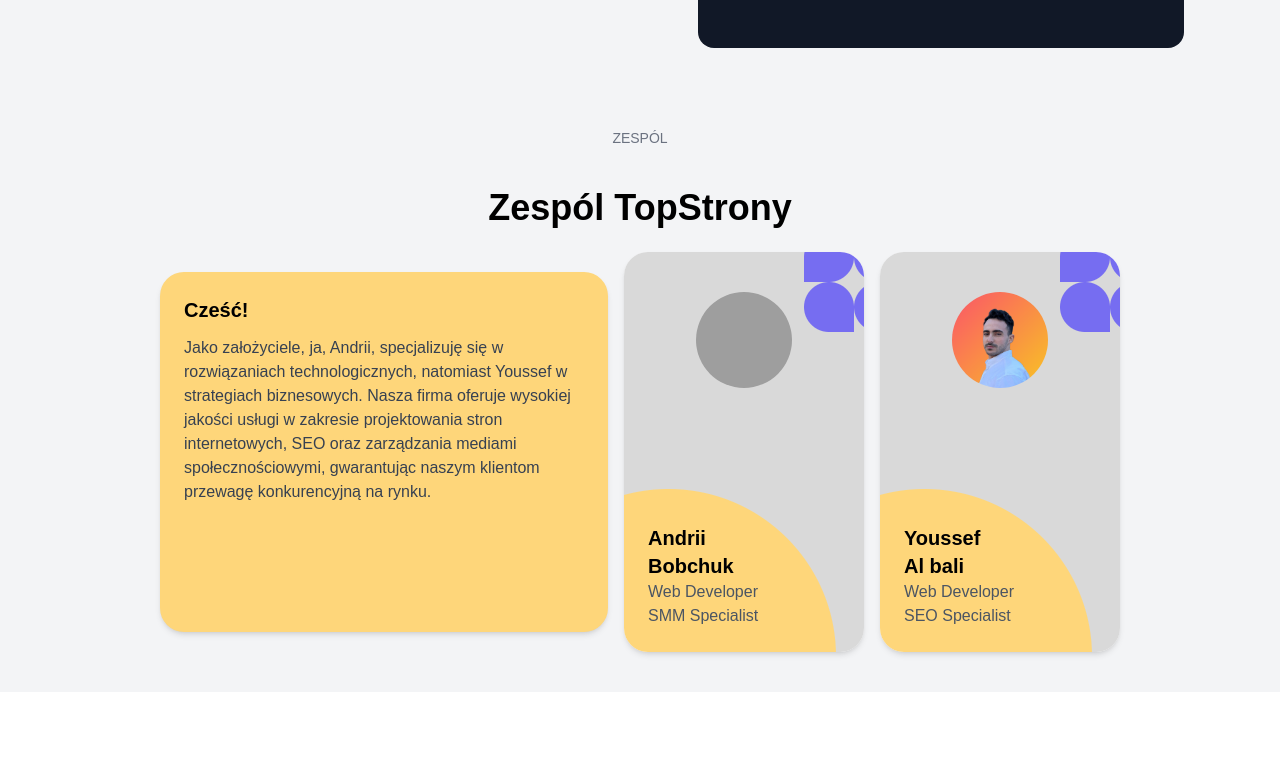
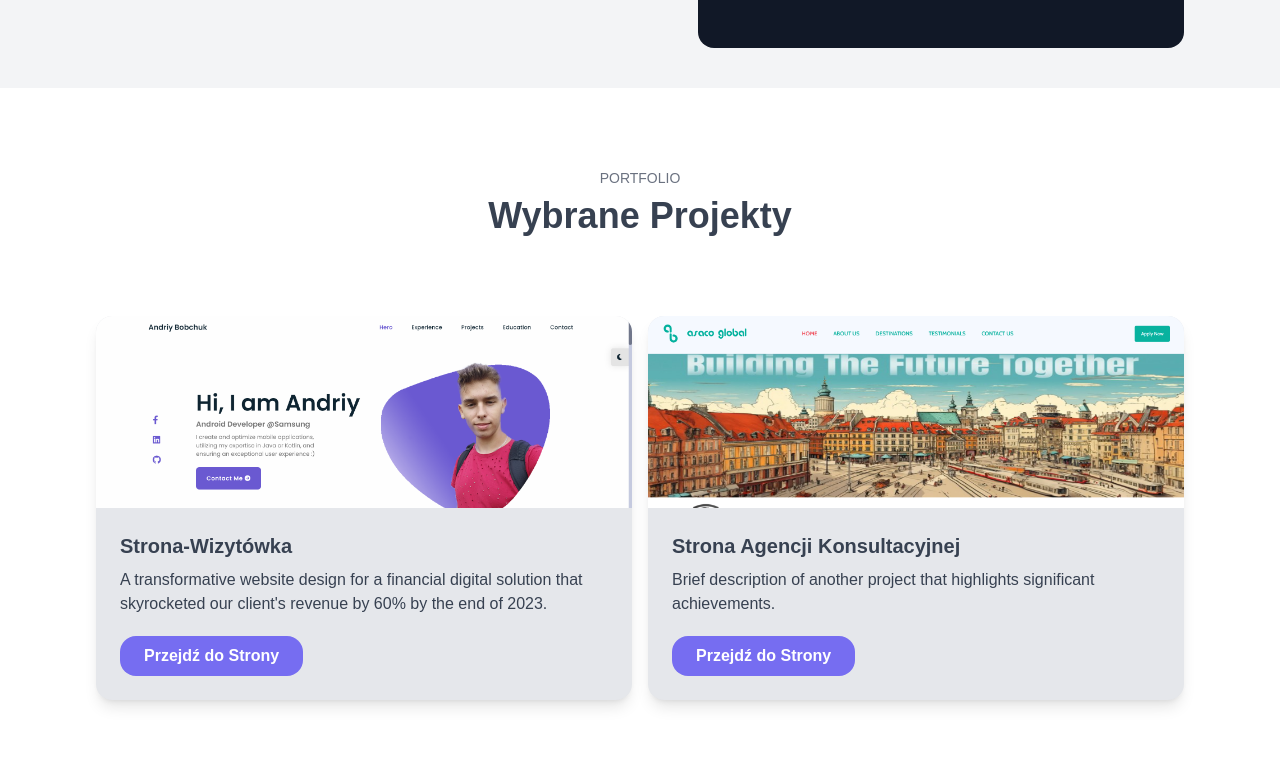
Before and after one commit to youssefalb/smmweb, a React (Create React App) app in the folder smmwebreact/: page / in a window 1280 px wide. Shown: the part 4572-5340 px from the top of the page. Built offline with nearby package versions, Linux system fonts and the light colour scheme; grey boxes are pictures that could not be loaded.

Commit message:
Portfolio Section DONE

```diff
--- a/smmwebreact/src/App.tsx
+++ b/smmwebreact/src/App.tsx
@@ -13,6 +13,7 @@
 import Pricing from './components/Pricing'
 import Motto from './components/Motto'
 import FeaturesSection  from './components/FeaturesSection';
+import BestWorkSection from './components/BestWorkSection';
 
 function App() {
   return (
@@ -25,6 +26,7 @@
       <FaqSection />
       <ConsultationSection />
       <Pricing/>
+      <BestWorkSection/>
       <TeamSection />
       <Motto/>
       <ContactForm />
--- /dev/null
+++ b/smmwebreact/src/components/BestWorkSection.tsx
@@ -0,0 +1,56 @@
+import React from 'react';
+import SectionContainer from './templates/SectionContainer';
+
+interface ProjectCardProps {
+    title: string;
+    description: string;
+    imageUrl: string;
+    redirectUrl: string;
+}
+
+const ProjectCard: React.FC<ProjectCardProps> = ({ title, description, imageUrl, redirectUrl }) => {
+    return (
+        <div className="bg-gray-200 rounded-2xl overflow-hidden shadow-lg flex flex-col items-center text-left">
+            <div className="w-full bg-cover h-48" style={{ backgroundImage: `url(${imageUrl})` }}>
+            </div>
+            {/* Content section below the image */}
+            <div className="flex-1 p-6 ">
+                <h3 className="font-bold text-xl mb-2">{title}</h3>
+                <p className="text-gray-700 text-base">{description}</p>
+                <button className="mt-5 bg-purple text-white font-bold py-2 px-6 rounded-xl" onClick={() => window.location.href = redirectUrl}>
+                    Przejdź do Strony
+                </button>
+            </div>
+        </div>
+    );
+};
+
+const BestWorkSection = () => {
+    return (
+        <section className="">
+            <SectionContainer
+                title="Wybrane Projekty"
+                subtitle="Portfolio"
+                backgroundColor="bg-white"
+            >
+                <div className="px-4 sm:px-6 lg:px-8 grid grid-cols-1 md:grid-cols-2 lg:grid-cols-2 gap-4">
+                        <ProjectCard
+                            title="Strona-Wizytówka"
+                            description="A transformative website design for a financial digital solution that skyrocketed our client's revenue by 60% by the end of 2023."
+                            imageUrl="/site1.png"
+                            redirectUrl="https://andriybobchuk.com/"
+                        />
+                        <ProjectCard
+                            title="Strona Agencji Konsultacyjnej"
+                            description="Brief description of another project that highlights significant achievements."
+                            imageUrl="/site2.png"
+                            redirectUrl="https://asaco-global.com/"
+                        />
+                    </div>
+            </SectionContainer>
+
+        </section>
+    );
+};
+
+export default BestWorkSection;
```
Also changed, not shown: smmwebreact/public/site1.png (added), smmwebreact/public/site2.png (added).
